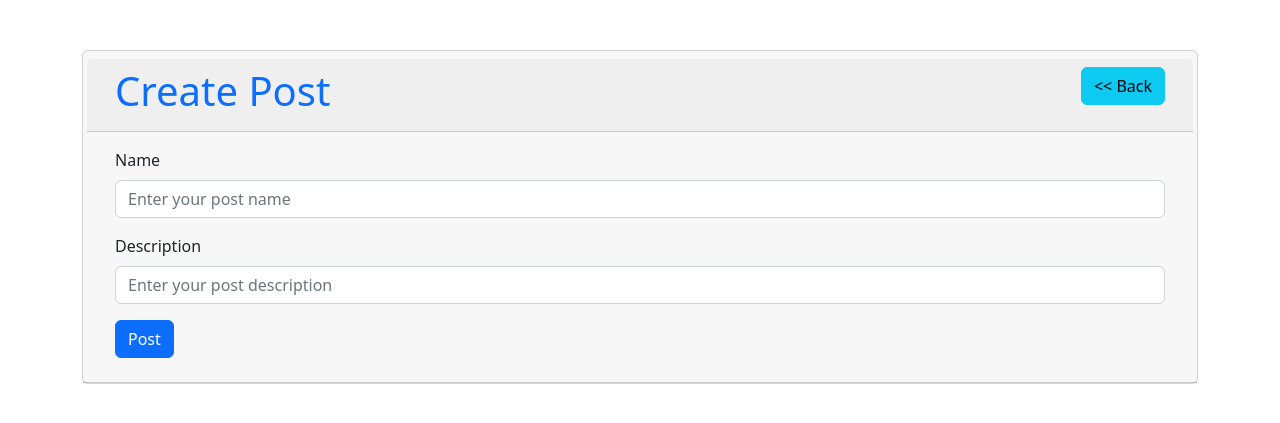
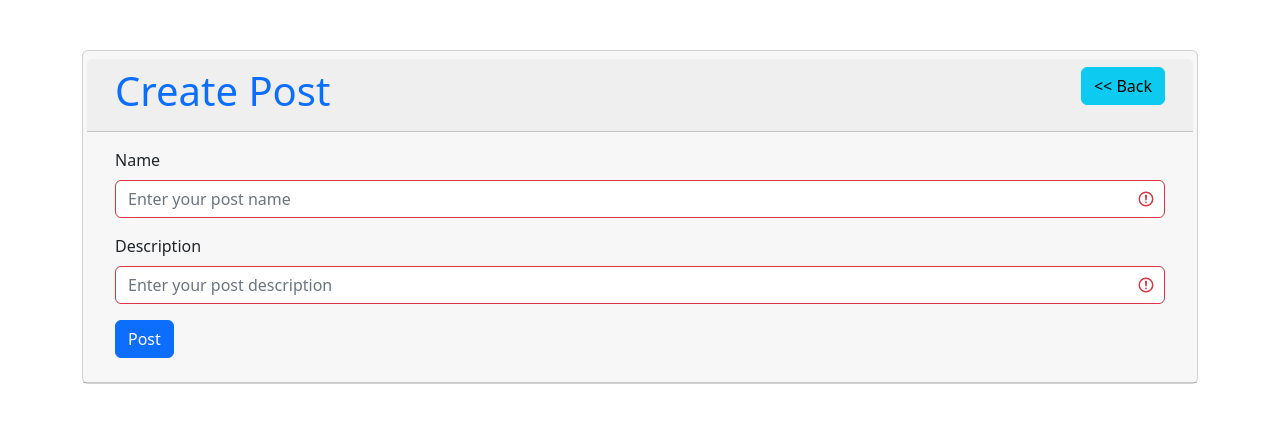
Before and after one commit to Sanyuaung/PHP_CRUD, a PHP site: page /create-post.php in a window 1280 px wide. Shown: the top 423 px of the page. Run offline with PHP 8.4, Linux system fonts and the light colour scheme.

Commit message:
modified create-post.php and index.php in .

```diff
--- a/create-post.php
+++ b/create-post.php
@@ -15,15 +15,25 @@
 </style>
 <?php
 include 'connection.php';
-
+session_start();
+$nameError = '';
+$descError = '';
 if (isset($_POST['post'])) {
-    // echo $_POST['name'];
-    $query = "INSERT INTO `post`(`name`, `des`) VALUES ('$_POST[name]','$_POST[desc]')";
-    $insert = mysqli_query($db, $query);
-    header('location: index.php');
+    $name = $_POST['name'];
+    $desc = $_POST['desc'];
+    if (empty($name)) {
+        $nameError = "Name is required";
+    }
+    if (empty($desc)) {
+        $descError = "Description is required";
+    }
+    if (!empty($name) && !empty($desc)) {
+        $query = "INSERT INTO `post`(`name`, `des`) VALUES ('$_POST[name]','$_POST[desc]')";
+        $insert = mysqli_query($db, $query);
+        $_SESSION['message'] = "Post is created";
+        header('location: index.php');
+    }
 }
-
-
 ?>
 
 <body>
@@ -42,14 +52,16 @@ if (isset($_POST['post'])) {
                             </div>
                         </div>
                         <div class="card-body">
-                            <form action="create-post.php" method="POST">
+                            <form class="needs-validation" novalidate action="create-post.php" method="POST">
                                 <div class="mb-3">
                                     <label for="" class="form-label">Name</label>
-                                    <input name="name" type="text" class="form-control" id="" placeholder="Enter your post name">
+                                    <input name="name" type="text" class="form-control is-invalid" id="" placeholder="Enter your post name">
+                                    <span class="text-danger invalid-feedback"><?= $nameError; ?></span>
                                 </div>
                                 <div class="mb-3">
                                     <label for="" class="form-label">Description</label>
-                                    <input name="desc" type="text" class="form-control" id="" placeholder="Enter your post description">
+                                    <input name="desc" type="text" class="form-control is-invalid" id="" placeholder="Enter your post description">
+                                    <span class="text-danger invalid-feedback"><?= $descError; ?></span>
                                 </div>
                                 <button name="post" type="submit" class="btn btn-primary">Post</button>
                             </form>
```
Also changed, not shown: index.php (+15 -4 lines).
